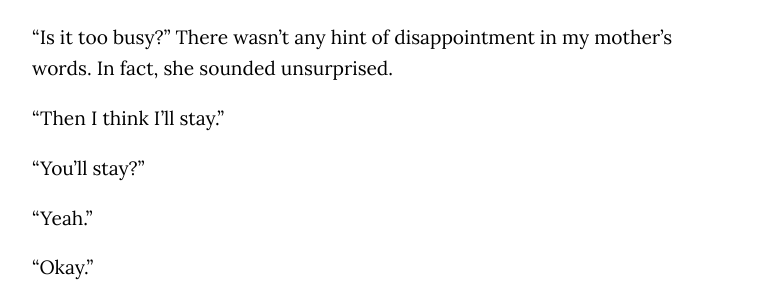
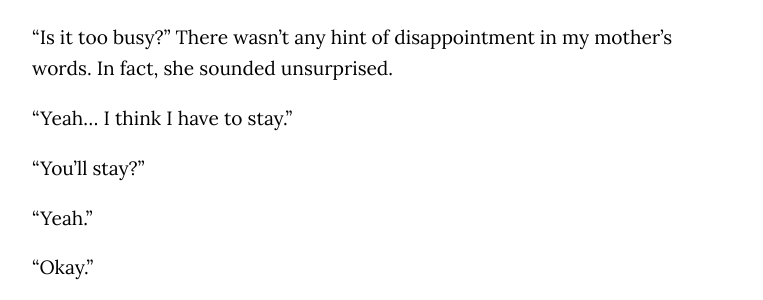
Before and after one commit to lycheekimchi/lycheekimchi.github.io, a Jekyll site: the page built from _posts/2020-11-20-crash.md, in a window 1280 px wide and 900 px high, scrolled down 3043 px. Shown: the part 154-454 px from the top of the window, without its empty margins (256-1019 px from the left). Built offline with Jekyll 4.4.1, drawn with Linux system fonts in a browser that asks for light colours; some web fonts are replaced.

Commit message:
Update 2020-11-20-crash.md

```diff
--- a/_posts/2020-11-20-crash.md
+++ b/_posts/2020-11-20-crash.md
@@ -45,7 +45,7 @@ My mom kept talking to fill the silence. “Everyone here has been praying, pray
 
 “Is it too busy?” There wasn’t any hint of disappointment in my mother’s words. In fact, she sounded unsurprised.
 
-“Then I think I’ll stay.”
+“Yeah… I think I have to stay.”
 
 “You’ll stay?”
 
```
